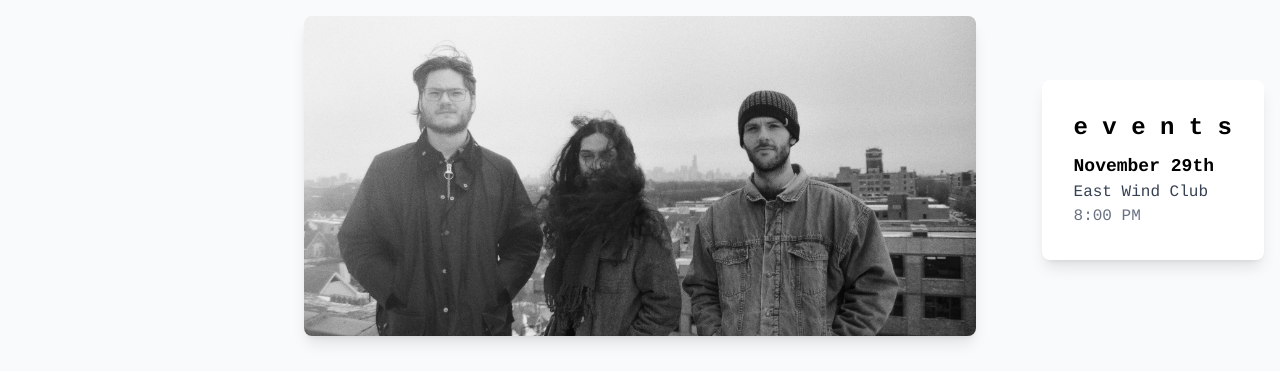
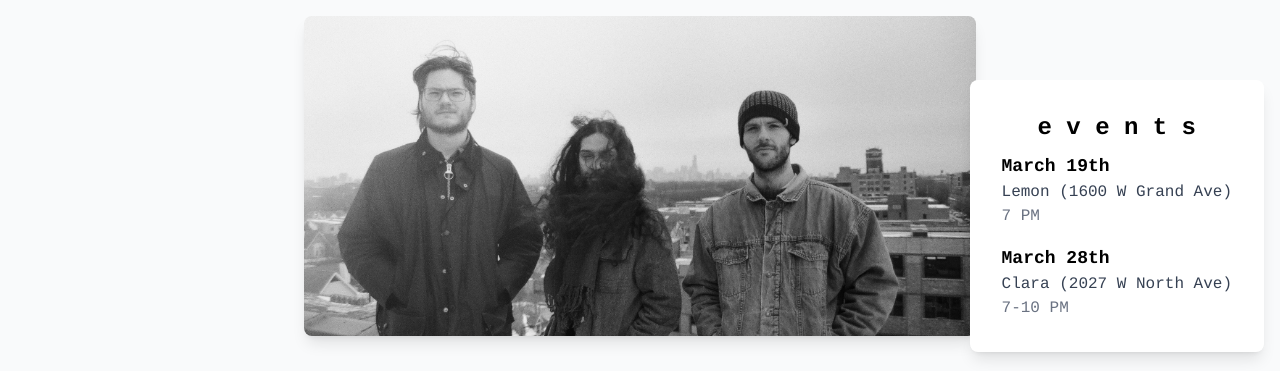
Before and after one commit to jackrosa183/prairie_roots, a website: page index.html in a window 1280 px wide. Shown: the top 371 px of the page. Drawn offline with Linux system fonts and the light colour scheme; a script that the page names is missing.

Commit message:
Add upcoming events to index.html

```diff
--- a/index.html
+++ b/index.html
@@ -138,9 +138,14 @@
         </h2>
         <ul class="space-y-4">
             <li class="flex flex-col items-center sm:items-start">
-                <span class="font-semibold text-base sm:text-lg">November 29th</span>
-                <span class="text-gray-700">East Wind Club</span>
-                <span class="text-gray-500">8:00 PM</span>
+                <span class="font-semibold text-base sm:text-lg">March 19th</span>
+                <span class="text-gray-700">Lemon (1600 W Grand Ave)</span>
+                <span class="text-gray-500">7 PM</span>
+            </li>
+            <li class="flex flex-col items-center sm:items-start">
+                <span class="font-semibold text-base sm:text-lg">March 28th</span>
+                <span class="text-gray-700">Clara (2027 W North Ave)</span>
+                <span class="text-gray-500">7-10 PM</span>
             </li>
         </ul>
     </div>
```
